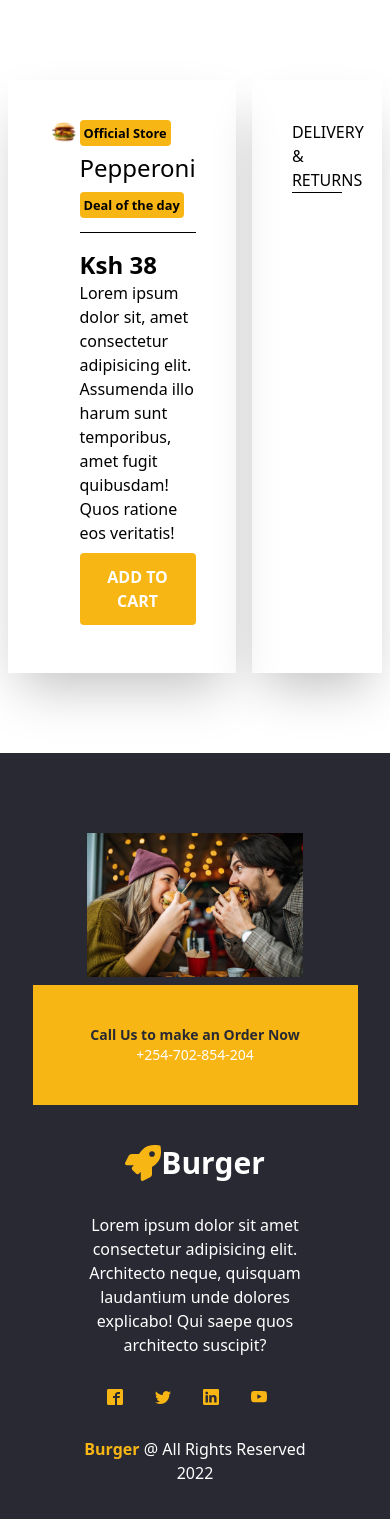
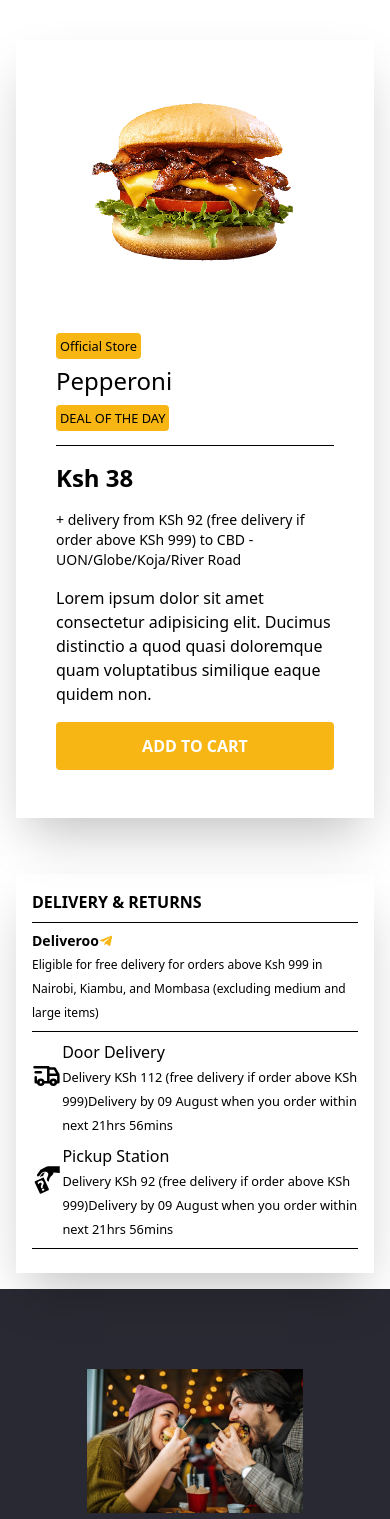
Before and after one commit to Marcos8060/Deliveroo, a React (Create React App) app: page /detail in a window 390 px wide. Shown: the top 1519 px of the page. Built offline with nearby package versions, Linux system fonts and the light colour scheme.

Commit message:
added mobile responsiveness for the detail page

```diff
--- a/src/Pages/Detail.js
+++ b/src/Pages/Detail.js
@@ -1,28 +1,54 @@
 import React from 'react'
 import image from '../assets/Images/burger3.png'
 import Footer from '../components/Footer'
+import { FaTelegramPlane } from 'react-icons/fa'
+import { TbTruckDelivery } from 'react-icons/tb'
+import { GiCardPickup } from 'react-icons/gi'
 
 const Detail = () => {
   return (
     <>
-      <div className="flex">
-        <div className='flex w-7/12 mx-auto shadow-2xl my-20 p-10'>
+      <div className="md:flex grid px-4">
+        <div className='md:flex grid md:w-8/12 w-full mx-auto shadow-2xl md:my-20 my-10 p-10'>
             <div>
                 <img src={image} alt="" />
             </div>
             <div>
-                <small className='bg-yellow rounded p-1 font-semibold'>Official Store</small>
+                <small className='bg-yellow rounded p-1 font-thin'>Official Store</small>
                 <h1 className='my-2 text-2xl'>Pepperoni</h1>
-                <small className='bg-yellow rounded p-1 font-semibold'>Deal of the day</small>
+                <small className='bg-yellow rounded p-1 font-thin uppercase'>Deal of the day</small>
                 <hr className='my-4'/>
                 <h1 className='font-bold text-2xl'>Ksh 38</h1>
-                <p>Lorem ipsum dolor sit, amet consectetur adipisicing elit. Assumenda illo harum sunt temporibus, amet fugit quibusdam! Quos ratione eos veritatis!</p>
+                <p className='my-4 text-sm'>+ delivery from KSh 92 (free delivery if order above KSh 999) to CBD - UON/Globe/Koja/River Road</p>
+                <p className='my-2'>Lorem ipsum dolor sit amet consectetur adipisicing elit. Ducimus distinctio a quod quasi doloremque quam voluptatibus similique eaque quidem non.</p>
                 <button className='bg-yellow uppercase p-3 w-full rounded text-white font-semibold my-2'>Add To Cart</button>
             </div>
         </div>
-        <div className='w-4/12 mx-auto shadow-2xl my-20 p-10'>
-            <h2 className='uppercase'>delivery & returns </h2>
-            <hr />
+        <div className='md:w-3/12 w-full mx-auto shadow-2xl md:my-20 my-4 p-4'>
+            <h2 className='uppercase font-semibold'>delivery & returns </h2>
+            <hr className='my-2'/>
+            <h3 className='flex items-center font-semibold text-sm'>Deliveroo
+                <FaTelegramPlane className='text-yellow'/>
+            </h3>
+            <small className='text-xs'>Eligible for free delivery for orders above Ksh 999 in Nairobi, Kiambu, and Mombasa (excluding medium and large items)</small>
+            <hr className='my-2'/>
+            <div className="flex mb-2">
+                <TbTruckDelivery className='text-7xl'/>
+                <div>
+                    <p>Door Delivery</p>
+                    <small>Delivery KSh 112 (free delivery if order above KSh 999)</small>
+                    <small>Delivery by 09 August when you order within next 21hrs 56mins</small>
+                </div>
+            </div>
+            <div className="flex">
+                <GiCardPickup className='text-7xl'/>
+                <div>
+                    <p>Pickup Station</p>
+                    <small>Delivery KSh 92 (free delivery if order above KSh 999)</small>
+                    <small>Delivery by 09 August when you order within next 21hrs 56mins</small>
+                </div>
+            </div>
+            <hr className='my-2'/>
         </div>
       </div>
       <Footer />
```
